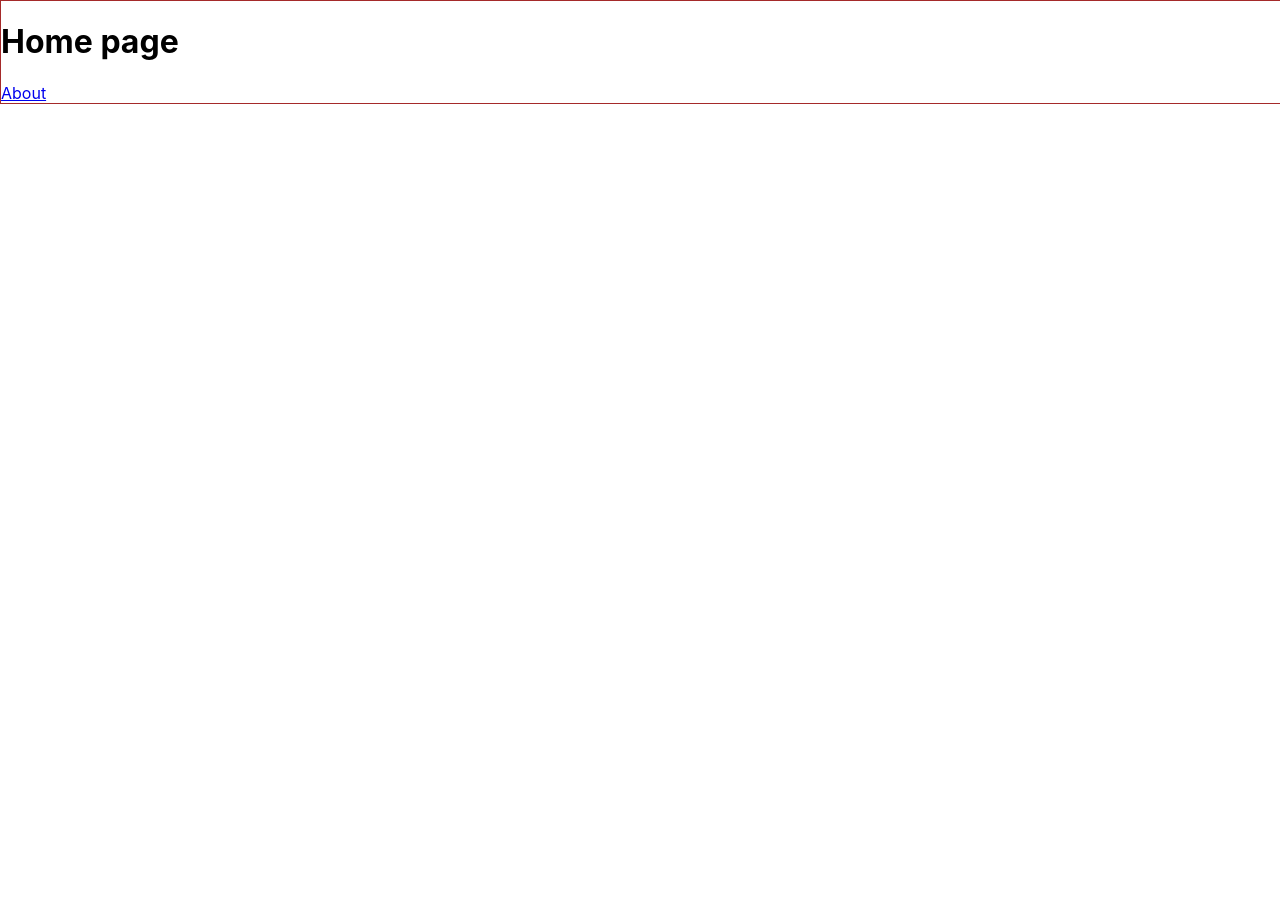
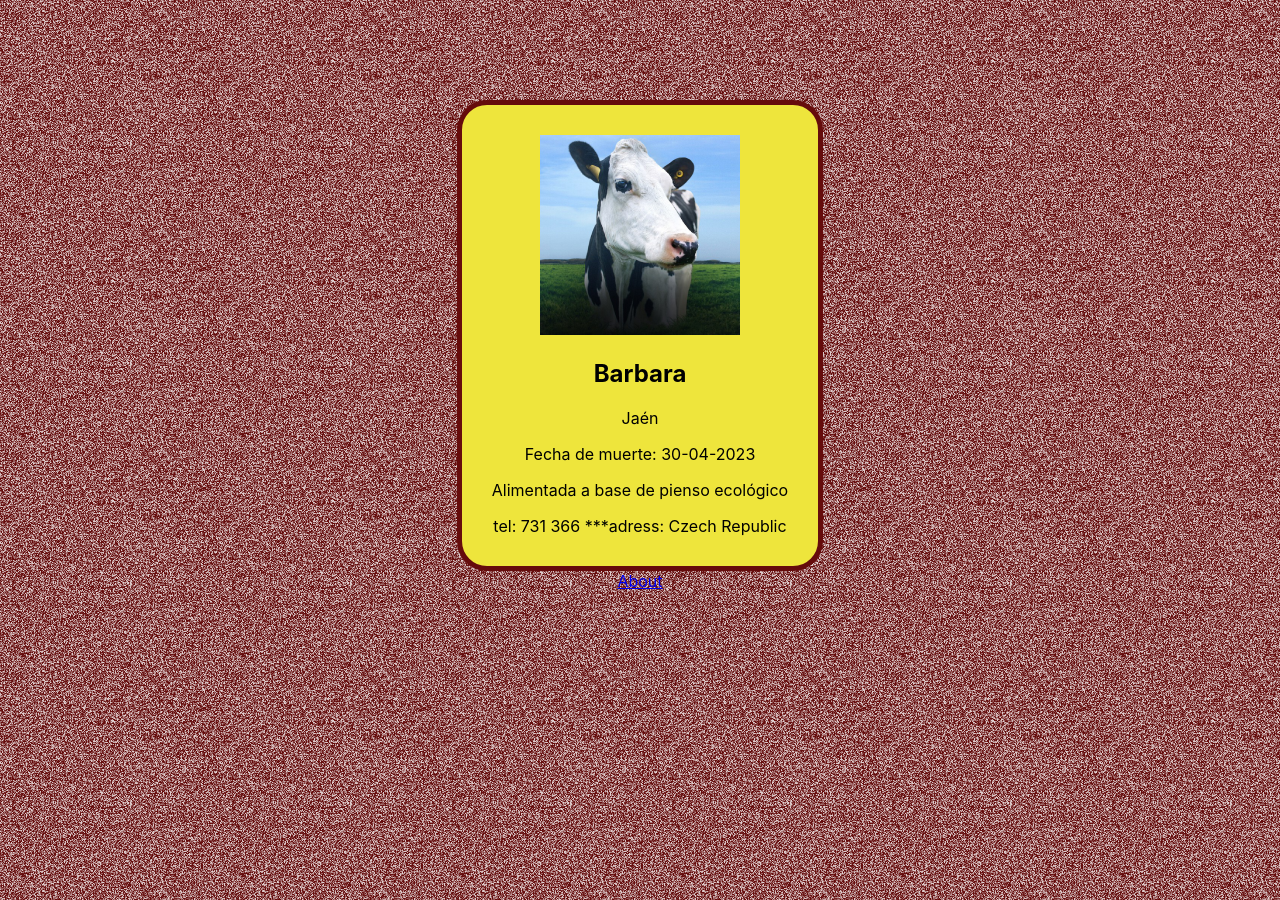
Before and after one commit to marc459/OrigenIberico, a React app in the folder frontend/: page /home in a window 1280 px wide. Before the commit the page ends 800 px from the top, so only its background shows below. Built offline with nearby package versions, Linux system fonts and the light colour scheme.

Commit message:
grid cows home

```diff
--- a/frontend/src/index.css
+++ b/frontend/src/index.css
@@ -1,5 +1,6 @@
 body {
-  margin: 0;
+  margin: 0px;
+  padding: 0px;
   font-family: -apple-system, BlinkMacSystemFont, 'Segoe UI', 'Roboto', 'Oxygen',
     'Ubuntu', 'Cantarell', 'Fira Sans', 'Droid Sans', 'Helvetica Neue',
     sans-serif;
--- a/frontend/src/pages/Home.css
+++ b/frontend/src/pages/Home.css
@@ -1,5 +1,29 @@
 .home {
-    width: 100%;
-    height: 100%;
-    border: 1px solid brown;
+    padding-top: 100px;
+    min-height: 100vh;
+    background: rgb(101, 12, 12);
+    background-image: url("../../public/imgs/noise.png");
+    text-align: center;
+
+    /* background-size: cover; */
 }
+.home-grid {
+
+    display: flex;
+    justify-content: center;
+}
+
+body {
+    margin: 0 auto;
+    padding: 0;
+    background: #222;
+  }
+
+  .cow-card
+  {
+    background-color: rgb(238, 229, 60);
+    padding: 30px;
+    border-radius: 30px;
+    border: 5px solid rgb(101, 12, 12);
+    width: fit-content;
+  }
--- a/frontend/src/pages/Home.js
+++ b/frontend/src/pages/Home.js
@@ -5,7 +5,17 @@ import './Home.css';
 export function Home() {
   return (
     <div className="home">
-      <h1>Home page</h1>
+      <div className="home-grid">
+          <div class="cow-card">
+            <img alt="" src="./imgs/cow1.png"/>
+            <h2>Barbara</h2>
+            <p>Jaén</p>
+            <p>Fecha de muerte: 30-04-2023</p>
+            <p>Alimentada a base de pienso ecológico</p>
+            <span class="left bottom">tel: 731 366 ***</span>
+            <span class="right bottom">adress: Czech Republic</span>
+          </div>
+      </div>
       <Link to="/about">About</Link>
     </div>
   );
```
Also changed, not shown: frontend/public/imgs/cow1.png (added), frontend/public/imgs/noise.png (added).
